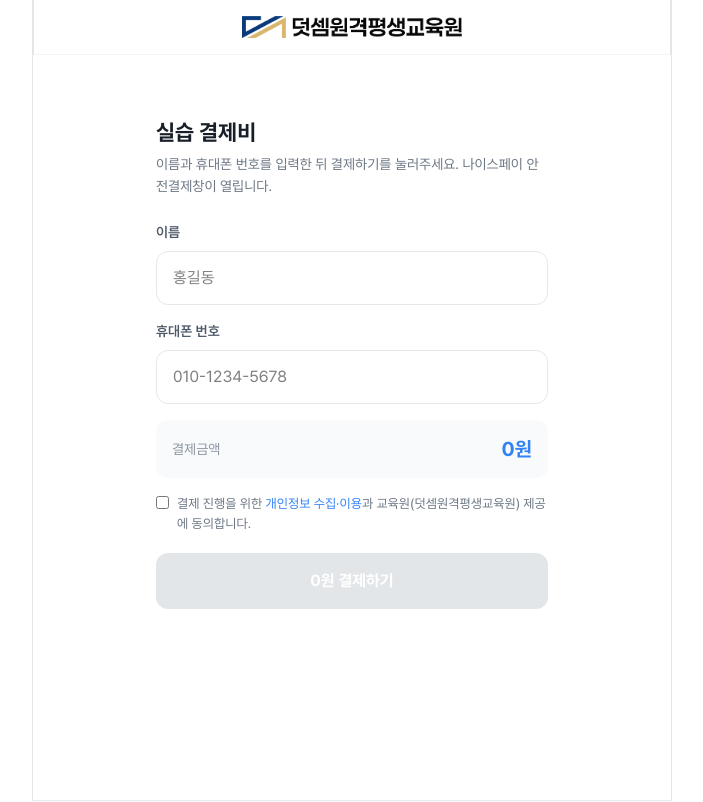
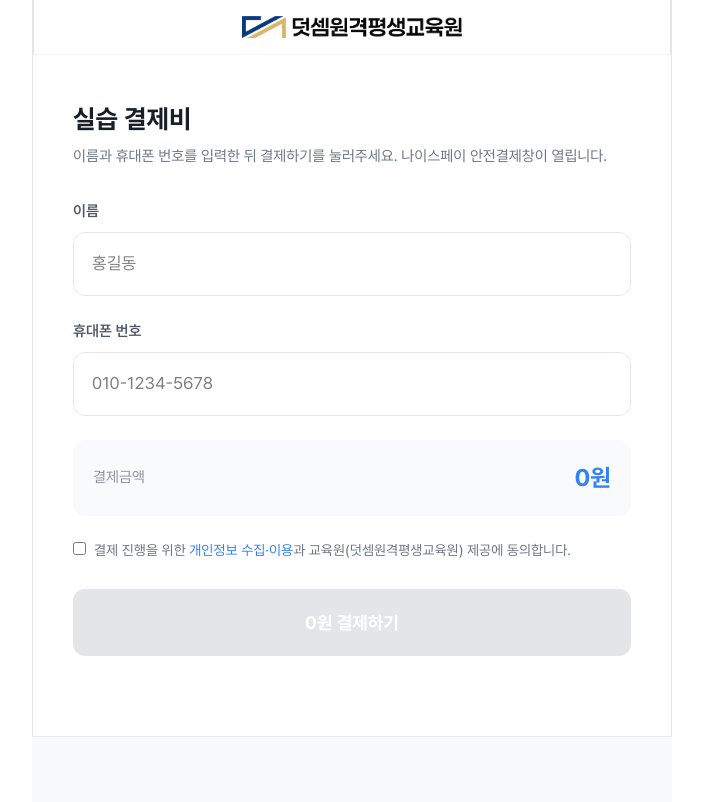
Before and after one commit to KorhrdGroup/korhrdpratice, a Next.js app: page / in a window 1280 px wide. Shown: the top 802 px of the page, without its empty margins (288-991 px from the left). Built offline with nearby package versions, Linux system fonts and the light colour scheme.

Commit message:
style: 결제 폼 넓히고 여백 확대, 하단 빈 공간 제거

```diff
--- a/app/page.tsx
+++ b/app/page.tsx
@@ -9,14 +9,14 @@ export const dynamic = "force-dynamic";
 export default function Home() {
   const { amount, goodsName } = getPayProduct();
   return (
-    <div className={styles.container}>
+    <div className={styles.container} style={{ minHeight: "auto" }}>
       <header className={styles.header}>
         <div style={{ display: "flex", alignItems: "center" }}>
           {/* eslint-disable-next-line @next/next/no-img-element */}
           <img src="/logo.png" alt="덧셈원격평생교육원" style={{ height: "auto", width: "220px" }} />
         </div>
       </header>
-      <main style={{ flex: 1, display: "flex", alignItems: "flex-start", justifyContent: "center", padding: "32px 16px 48px" }}>
+      <main style={{ flex: 1, display: "flex", alignItems: "flex-start", justifyContent: "center", padding: "40px 32px 56px" }}>
         <PayForm amount={amount} goodsName={goodsName} />
       </main>
     </div>
--- a/app/pay/PayForm.tsx
+++ b/app/pay/PayForm.tsx
@@ -96,43 +96,43 @@ export default function PayForm({ amount, goodsName }: { amount: number; goodsNa
 
   const inputStyle: React.CSSProperties = {
     width: '100%',
-    padding: '14px 16px',
-    fontSize: 16,
+    padding: '18px 18px',
+    fontSize: 17,
     border: '1px solid #e5e8eb',
     borderRadius: 12,
     outline: 'none',
     boxSizing: 'border-box',
   };
-  const labelStyle: React.CSSProperties = { display: 'block', fontSize: 14, fontWeight: 600, color: '#4e5968', marginBottom: 8 };
+  const labelStyle: React.CSSProperties = { display: 'block', fontSize: 15, fontWeight: 600, color: '#4e5968', marginBottom: 10 };
 
   return (
-    <div style={{ width: '100%', maxWidth: 440, background: '#fff', borderRadius: 16, padding: '32px 24px' }}>
+    <div style={{ width: '100%', background: '#fff', borderRadius: 16, padding: '8px 8px 24px' }}>
       <Script
         src="https://web.nicepay.co.kr/v3/webstd/js/nicepay-3.0.js"
         strategy="afterInteractive"
         onLoad={() => setSdkReady(true)}
       />
 
-      <h1 style={{ fontSize: 22, fontWeight: 700, color: '#191f28', marginBottom: 6 }}>{goodsName}</h1>
-      <p style={{ fontSize: 14, color: '#6b7684', marginBottom: 24 }}>
+      <h1 style={{ fontSize: 26, fontWeight: 700, color: '#191f28', marginBottom: 8 }}>{goodsName}</h1>
+      <p style={{ fontSize: 15, color: '#6b7684', marginBottom: 32, lineHeight: 1.6 }}>
         이름과 휴대폰 번호를 입력한 뒤 결제하기를 눌러주세요. 나이스페이 안전결제창이 열립니다.
       </p>
 
-      <div style={{ marginBottom: 16 }}>
+      <div style={{ marginBottom: 24 }}>
         <label htmlFor="pay-name" style={labelStyle}>이름</label>
         <input id="pay-name" type="text" placeholder="홍길동" value={name} onChange={(e) => setName(e.target.value)} style={inputStyle} autoComplete="name" />
       </div>
-      <div style={{ marginBottom: 16 }}>
+      <div style={{ marginBottom: 24 }}>
         <label htmlFor="pay-phone" style={labelStyle}>휴대폰 번호</label>
         <input id="pay-phone" type="tel" inputMode="numeric" placeholder="010-1234-5678" value={phone} onChange={(e) => setPhone(formatPhone(e.target.value))} style={inputStyle} autoComplete="tel" />
       </div>
 
-      <div style={{ display: 'flex', justifyContent: 'space-between', alignItems: 'center', background: '#f9fafb', borderRadius: 12, padding: '14px 16px', marginBottom: 16 }}>
-        <span style={{ fontSize: 14, color: '#8b95a1' }}>결제금액</span>
-        <span style={{ fontSize: 20, fontWeight: 700, color: '#3182f6' }}>{amount.toLocaleString()}원</span>
+      <div style={{ display: 'flex', justifyContent: 'space-between', alignItems: 'center', background: '#f9fafb', borderRadius: 12, padding: '20px 20px', marginBottom: 24 }}>
+        <span style={{ fontSize: 15, color: '#8b95a1' }}>결제금액</span>
+        <span style={{ fontSize: 24, fontWeight: 700, color: '#3182f6' }}>{amount.toLocaleString()}원</span>
       </div>
 
-      <label style={{ display: 'flex', gap: 8, alignItems: 'flex-start', fontSize: 13, color: '#6b7684', marginBottom: 20, cursor: 'pointer' }}>
+      <label style={{ display: 'flex', gap: 8, alignItems: 'flex-start', fontSize: 14, color: '#6b7684', marginBottom: 28, cursor: 'pointer', lineHeight: 1.5 }}>
         <input type="checkbox" checked={agree} onChange={(e) => setAgree(e.target.checked)} style={{ marginTop: 2 }} />
         <span>
           결제 진행을 위한 <a href="/privacy" target="_blank" style={{ color: '#3182f6' }}>개인정보 수집·이용</a>과 교육원(덧셈원격평생교육원) 제공에 동의합니다.
@@ -146,7 +146,7 @@ export default function PayForm({ amount, goodsName }: { amount: number; goodsNa
         onClick={pay}
         disabled={!canPay}
         style={{
-          width: '100%', padding: '16px', fontSize: 16, fontWeight: 700, borderRadius: 12, border: 'none',
+          width: '100%', padding: '20px', fontSize: 18, fontWeight: 700, borderRadius: 12, border: 'none',
           background: canPay ? '#3182f6' : '#d1d6db', color: '#fff', cursor: canPay ? 'pointer' : 'not-allowed',
         }}
       >
```
